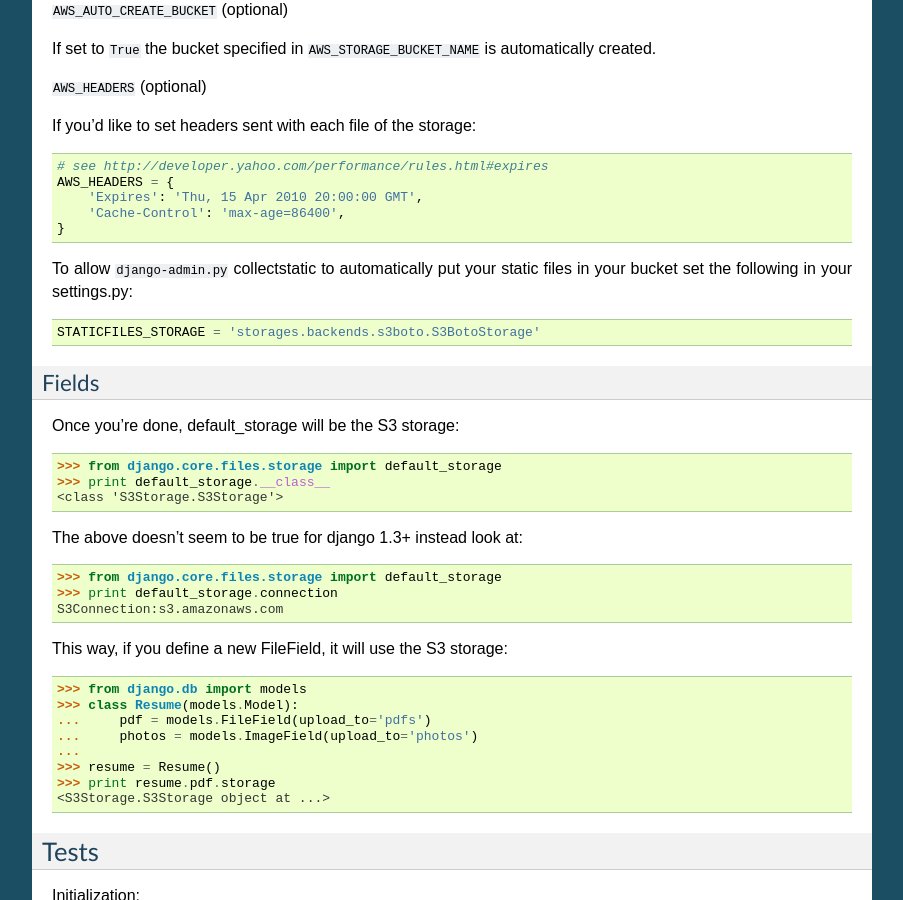
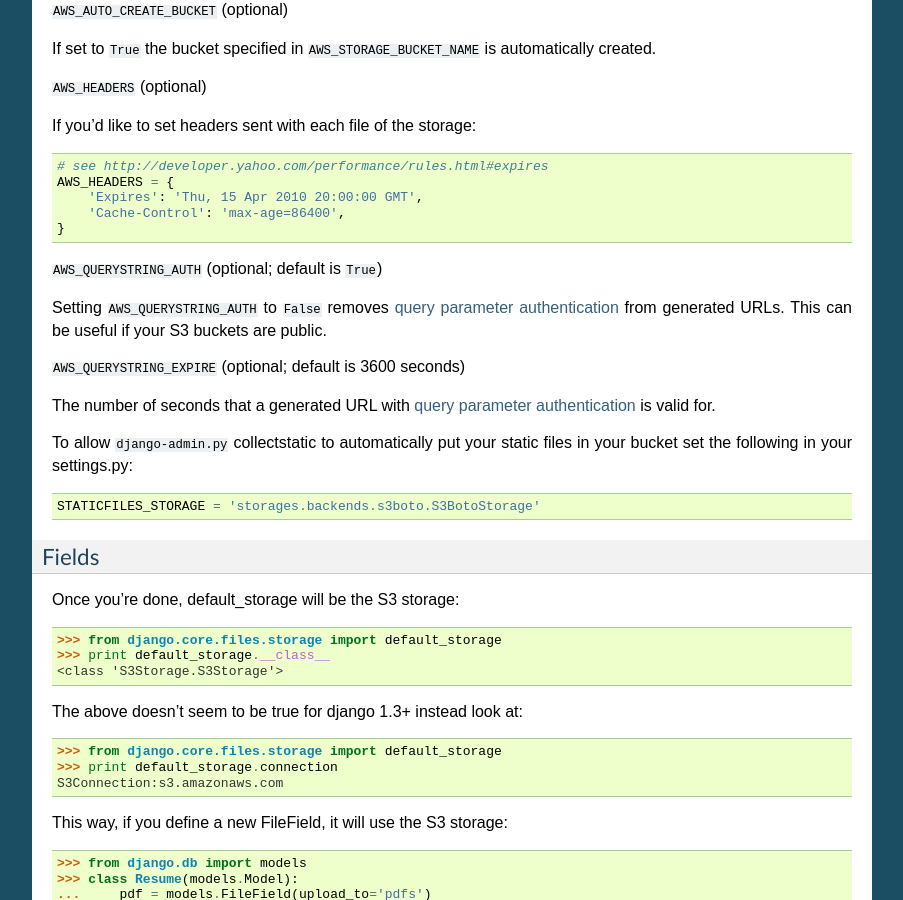
Before and after one commit to jschneier/django-storages, a Sphinx documentation site: the page built from docs/backends/amazon-S3.rst, in a window 1280 px wide and 900 px high, scrolled down 568 px. Shown: the whole window, without its empty margins (198-1101 px from the left). Built offline with Sphinx 7.4.7, drawn with Linux system fonts in a browser that asks for light colours.

Commit message:
Document AWS_QUERYSTRING_* settings. (#164)
Add documentation for AWS_QUERYSTRING_AUTH and AWS_QUERYSTRING_EXPIRE.
See
https://bitbucket.org/david/django-storages/issues/51/please-improve-s3-storage-documentation
and https://github.com/jschneier/django-storages/issues/139.

```diff
--- a/docs/backends/amazon-S3.rst
+++ b/docs/backends/amazon-S3.rst
@@ -40,9 +40,25 @@ If you'd like to set headers sent with each file of the storage::
         'Cache-Control': 'max-age=86400',
     }
 
+``AWS_QUERYSTRING_AUTH`` (optional; default is ``True``)
+
+Setting ``AWS_QUERYSTRING_AUTH`` to ``False`` removes `query parameter
+authentication`_ from generated URLs. This can be useful if your S3 buckets are
+public.
+
+``AWS_QUERYSTRING_EXPIRE`` (optional; default is 3600 seconds)
+
+The number of seconds that a generated URL with `query parameter
+authentication`_ is valid for.
+
+
 To allow ``django-admin.py`` collectstatic to automatically put your static files in your bucket set the following in your settings.py::
 
     STATICFILES_STORAGE = 'storages.backends.s3boto.S3BotoStorage'
+
+
+.. _query parameter authentication: https://docs.aws.amazon.com/AmazonS3/latest/API/sigv4-query-string-auth.html
+
 
 Fields
 ------
```
